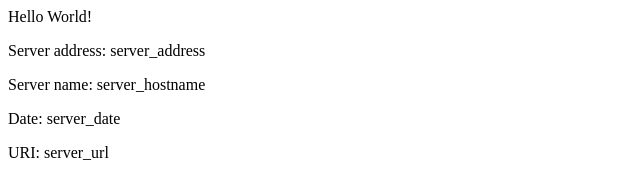
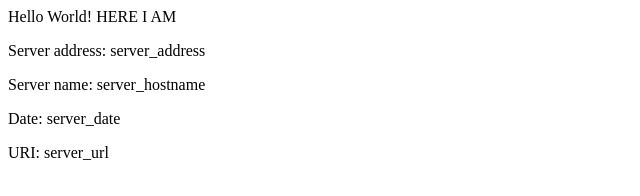
Before and after one commit to jadunawa/eks-example, a plain HTML site: page src/index.html in a window 1280 px wide. Shown: the whole page, without its empty margins (0-640 px from the left). Drawn offline with Linux system fonts and the light colour scheme.

Commit message:
v2 Updating home page

```diff
--- a/src/index.html
+++ b/src/index.html
@@ -1,8 +1,8 @@
 <head>
-<title>Hello World</title>
+<title>Hello World HERE I AM</title>
 </head>
 <div class="info">
-<h>Hello World!</h>
+<h>Hello World! HERE I AM</h>
 <p><span>Server&nbsp;address:</span> <span>server_address</span></p>
 <p><span>Server&nbsp;name:</span> <span>server_hostname</span></p>
 <p class="smaller"><span>Date:</span> <span>server_date</span></p>
```
